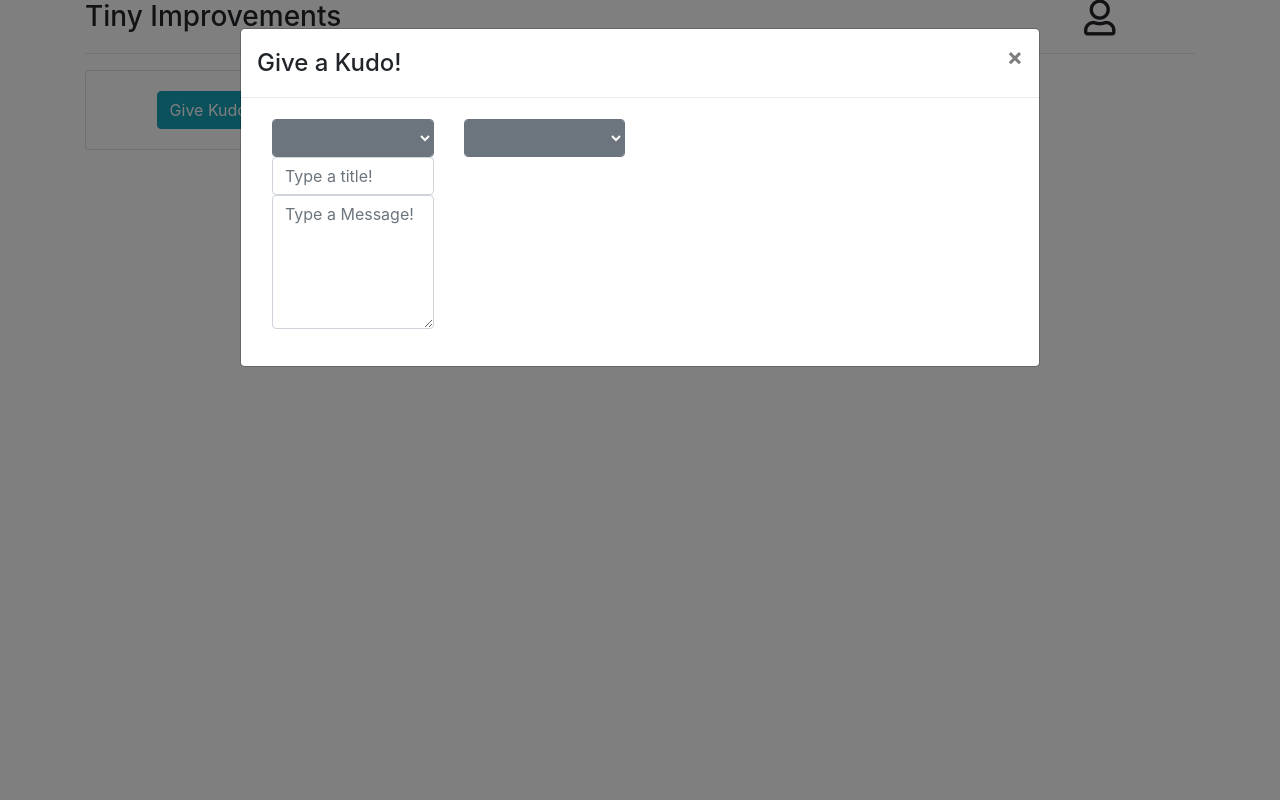
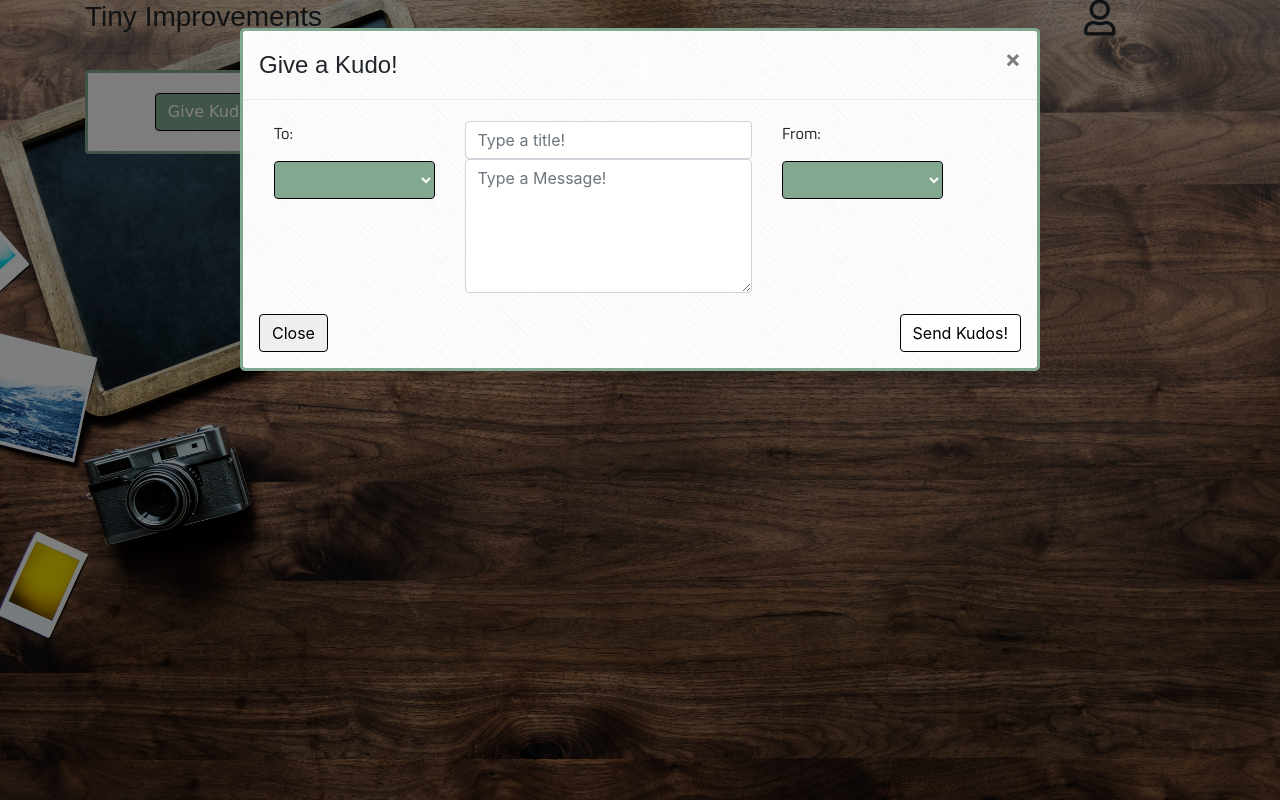
Before and after one commit to TiffanyHall/Tiny-Improvements, a plain HTML site: page public/index.html in a window 1280 px wide. Both pictures are taken after a click on the button "Give Kudos". Drawn offline with nearby package versions, Linux system fonts and the light colour scheme; no server answers; a web font is replaced by a local one.

Commit message:
made some design changes to the UI

```diff
--- a/public/index.html
+++ b/public/index.html
@@ -8,6 +8,10 @@
     <title>Kudos</title>
     <link href="https://stackpath.bootstrapcdn.com/bootstrap/4.1.3/css/bootstrap.min.css" rel="stylesheet" integrity="sha384-MCw98/SFnGE8fJT3GXwEOngsV7Zt27NXFoaoApmYm81iuXoPkFOJwJ8ERdknLPMO" crossorigin="anonymous">
     <link rel="stylesheet" href="https://use.fontawesome.com/releases/v5.4.2/css/all.css" integrity="sha384-/rXc/GQVaYpyDdyxK+ecHPVYJSN9bmVFBvjA/9eOB+pb3F2w2N6fc5qB9Ew5yIns" crossorigin="anonymous">
+    <link href="https://fonts.googleapis.com/css?family=Ranga" rel="stylesheet">
+    <link href="https://fonts.googleapis.com/css?family=Text+Me+One" rel="stylesheet">
+    <link href="https://fonts.googleapis.com/css?family=Titillium+Web" rel="stylesheet">
+    <link href="https://fonts.googleapis.com/css?family=Patrick+Hand" rel="stylesheet">
     <link rel="stylesheet" href="style.css">
 </head>
 
@@ -51,23 +55,20 @@
                         <div class="container form-group">
                             <div class="row">
                                 <div class="col-lg-3 form-area">
-                                    <select name="kudo-from" id="kudo-from" class="form-control btn btn-secondary">
-                                        <!-- <option selected="" disabled="" value="">Select Sender</option>
-                                        <option value="5be3fb15e7179a33cc158ec0">Anmarie</option><option value="5be3fb55e7179a33cc158ef1">Wayne</option><option value="5be3fb5fe7179a33cc158efe">Cynthia</option><option value="5be3fb69e7179a33cc158f05">Walker</option></select> -->
+                                        <p>To:</p>
+                                        <select name="kudo-to" id="kudo-to" class="form-control btn btn-secondary"></select>
                                 </div>
                                 <div class="col-lg-5 form-area">
-                                    <input class="form-control" type="text" id="kudo-title" placeholder="Type a title!">
+                                    <input class="form-control" type="text" id="kudo-title" placeholder="Type a title!" />
                                     <textarea class="form-control" type="text" id="kudo-body" rows="5" placeholder="Type a Message!"></textarea>
                                 </div>
                                 <div class="col-lg-3 form-area">
-                                    <select name="kudo-to" id="kudo-to" class="form-control btn btn-secondary">
-                                        <!-- <option selected="" disabled="" value="">Select Receiver</option>
-                                    <option value="5be3fb15e7179a33cc158ec0">Anmarie</option><option value="5be3fb55e7179a33cc158ef1">Wayne</option><option value="5be3fb5fe7179a33cc158efe">Cynthia</option><option value="5be3fb69e7179a33cc158f05">Walker</option></select> -->
+                                    <p>From:</p>
+                                        <select name="kudo-from" id="kudo-from" class="form-control btn btn-secondary"></select>
                                 </div>
                             </div>
                         </div>
                     </form>
-                    <div class="modal-footer">
                         <button type="button" class="btn btn-default" data-dismiss="modal">Close</button>
                         <button type="button" class="btn btn-primary" id="send-kudo">Send Kudos!</button>
                     </div>
@@ -76,7 +77,7 @@
         </div>
     </div>
 
-    <div class="modal-backdrop fade show"></div>
+    <div class="modal-backdrop fade"></div>
 
 
 
--- a/public/js/kudos.js
+++ b/public/js/kudos.js
@@ -21,11 +21,10 @@ const render = function (kudosList) {
     for (let i = 0; i < kudosList.length; i++) {
         $('#kudos').append(`<div class="card">
 
-        <h4>${kudosList[i].title}<h3>
-        <p>To: ${kudosList[i].to[0].name}</p>
-        <div class="card-body">
-        <p>From: ${kudosList[i].from[0].name}</p>
-        <h6>${kudosList[i].body}</h6>
+        <h3>${kudosList[i].title}<h3>
+        <h6>To: ${kudosList[i].to[0].username}</h6>
+        <h6>From: ${kudosList[i].from[0].username}</h6>
+        <h4>${kudosList[i].body}</h4>
         </div>`);
 
     }
@@ -50,8 +49,8 @@ const getUsers = function () {
         .then(function (data) {
 console.log(data)
             for (let i = 0; i < data.length; i++) {
-                $('#kudo-from').append(`<option value='${data[i]._id}'>${data[i].name}</option>`)
-                $('#kudo-to').append(`<option value='${data[i]._id}'>${data[i].name}</option>`)
+                $('#kudo-from').append(`<option value='${data[i]._id}'>${data[i].username}</option>`)
+                $('#kudo-to').append(`<option value='${data[i]._id}'>${data[i].username}</option>`)
             };
         });
 }
@@ -80,7 +79,6 @@ const postKudo = function (event) {
         $.post('/api/kudo', kudo)
             .then(function (data) {
 
-                console.log(data)
                 // clear input fields and hide modal once post is made
 
                 $('#kudo-title').val('');
--- a/public/style.css
+++ b/public/style.css
@@ -1,28 +1,88 @@
- html {
+ body  {
+    background-image: url("./images/desk.jpg");
+    background-size: cover;
+    background-repeat: no-repeat;
+}
 
+.card {
+    background-image: url("./images/crossword.png");
+    border: 3px solid #82a891;
+    margin-bottom: 10px;
+    text-align: center;
+}
+
+.modal-content {
+    background-image: url("./images/crossword.png");
+    border: 3px solid #82a891;
 }
 
 .title-header {
     float: left;
     width: 90%;
+    font-family: 'Text Me One', sans-serif;
 }
 
 .title-icon {
     float: right;
 }
 
-.card {
-    text-align: center;
-}
 
 .card-body {
     text-align: center;
+    font-family: 'Ranga', cursive;
+
 }
 
 #text-body {
-    /* height: 200%; */
+    height: 200%;
  }
 
 .form-area {
   margin: 5px 0;
 }
+
+.kudos-modal.btn {
+
+    background-color: #82a891;
+    border: 1px solid black;
+}
+
+.btn-primary {
+    float: right;
+}
+
+.modal-title {
+    font-family: 'Text Me One', sans-serif;
+
+}
+
+p {
+    font-family: 'Titillium Web', sans-serif;
+
+}
+
+h6 {
+    font-family: 'Titillium Web', sans-serif;
+
+}
+
+h4 {
+    font-family: 'Patrick Hand', cursive;
+
+}
+
+.btn-secondary{
+    background-color: #82a891;
+    border: 1px solid black;
+}
+
+#send-kudo.btn {
+    background-color: #fff;
+    color: #000;
+    border: 1rgb(64, 67, 97)px solid #000000;
+}
+
+button.btn {
+    border: 1px solid #000000;
+
+}
--- a/routes/api-routes.js
+++ b/routes/api-routes.js
@@ -6,7 +6,6 @@ module.exports = function (app) {
     app.get("/api/users", function(req, res){
         db.Users.find({})
         .then(function (data){
-            console.log("this is my data", data)
             res.json(data);
         })
         .catch(function (error){
```
Also changed, not shown: public/images/chalkboard.jpg (added), public/images/crossword.png (added), public/images/desk.jpg (added), 1 other file.
